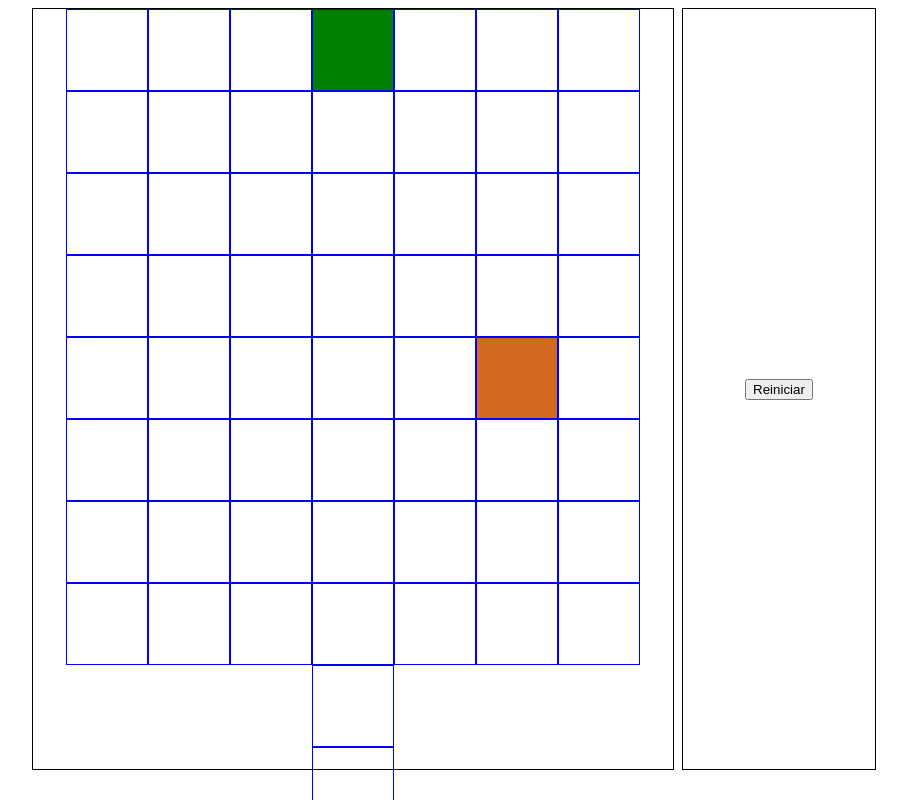
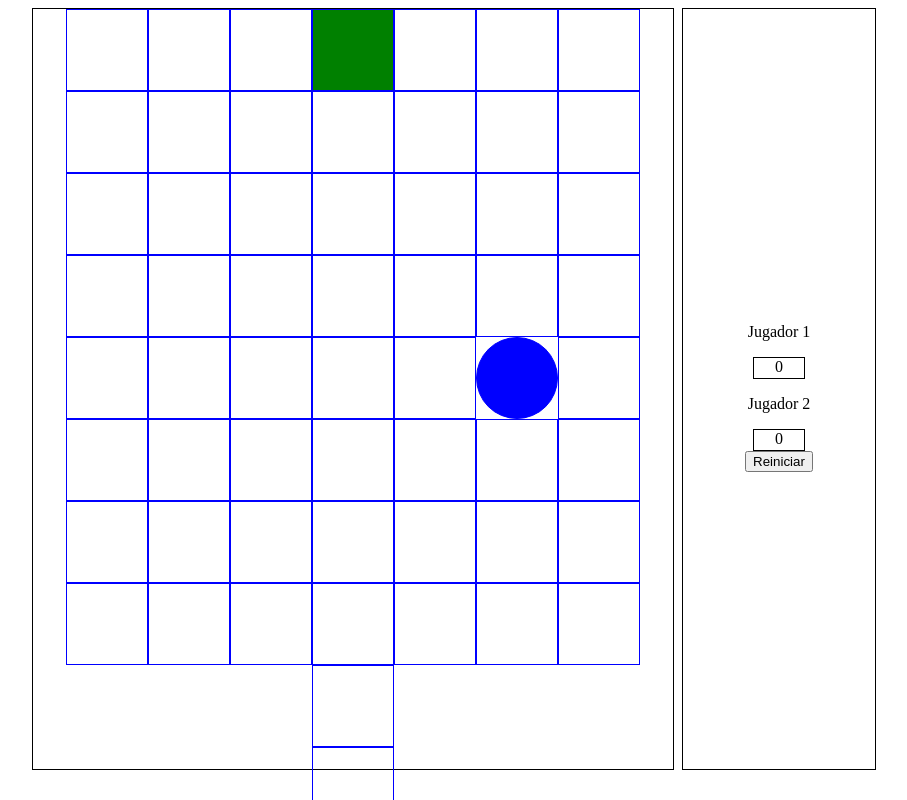
Before and after one commit to mgacen06/Juego-Multijugador, a plain HTML site: page index.html in a window 1280 px wide. Shown: the top 800 px of the page, without its empty margins (186-1093 px from the left). Drawn offline with Linux system fonts and the light colour scheme.

Commit message:
Juego funcionando pero feo y jugadores se pisan

```diff
--- a/app.js
+++ b/app.js
@@ -4,32 +4,54 @@ let main = document.getElementsByTagName('main')[0];
 let nFilas = 8;
 let nColumnas = 8;
 
-let objetivo, j1, j2, turno;
+let objetivo, j1, j2, turno, contj1, contj2;
+
 let divJuego = document.createElement("div");
-divJuego.classList.add('container');
+let div0 ,div;
 
 let divInfo = document.createElement("div");
-divInfo.classList.add('container2');
+let j1Texto = document.createElement("p");
+let j1Puntuacion = document.createElement("div");
+let j2Texto = document.createElement("p");
+let j2Puntuacion = document.createElement("div");
+let reiniciar = document.createElement("button");
 
-let reiniciar = document.createElement("button");
-reiniciar.textContent = "Reiniciar"
-reiniciar.setAttribute("type", "button");
-reiniciar.setAttribute("onclick", "inicio()");
-reiniciar.classList.add('reinicio');
 
-divInfo.appendChild(reiniciar);
-main.appendChild(divJuego);
-main.appendChild(divInfo);
+contj1=0;
+contj2=0;
 
 // Creamos el inicio del tablero
 document.addEventListener('load', inicio());
-reiniciar.setAttribute("onclick", "colocarFichas()");
 
 // Funcion que inicia el tablero
 function inicio() {
-    let div0;
-    let div;
-    // Bucles para crear filas y columas
+    // Crear estructura, un div con el juego otro con la info
+    divJuego.classList.add('container');
+    divInfo.classList.add('container2');
+
+    j1Texto.textContent = "Jugador 1";
+    j1Puntuacion.setAttribute("class", "puntos");
+    j1Puntuacion.textContent=contj1;
+
+    j2Texto.textContent = "Jugador 2";
+    j2Puntuacion.setAttribute("class", "puntos");
+    j2Puntuacion.textContent=contj2;
+
+    reiniciar.textContent = "Reiniciar"
+    reiniciar.setAttribute("type", "button");
+    reiniciar.setAttribute("onclick", "colocarFichas()");
+    reiniciar.classList.add('reinicio');
+
+    divInfo.appendChild(j1Texto);
+    divInfo.appendChild(j1Puntuacion);
+    divInfo.appendChild(j2Texto);
+    divInfo.appendChild(j2Puntuacion);
+    divInfo.appendChild(reiniciar);
+
+    main.appendChild(divJuego);
+    main.appendChild(divInfo);
+
+    // Bucles para crear filas y columas del juego
     for (let i = 0; i < nFilas; i++) {
         div0 = document.createElement('div');
         for (let j = 0; j < nColumnas; j++) {
@@ -45,6 +67,7 @@ function inicio() {
 
 // Function que coloca las casillas inicialmente (ALEATORIO TODO)
 function colocarFichas() {
+
     // El turno empieza para j1
     turno = false;
     // Borrar casillas partida anterior si las hay
@@ -56,6 +79,10 @@ function colocarFichas() {
             dv.classList.remove("j2");
         }
     }
+
+    // Generar el evento de poder mover las fichas
+    document.addEventListener('keydown', mover);
+
     // Generar las 3 posiciones aleatorias sin repetirse
     let posicionesFin = noRepiten();
 
@@ -120,7 +147,6 @@ function getRandomInt(max) {
     return Math.floor(Math.random() * max);
 }
 // Creamos el evento de escucha de tecaldo
-document.addEventListener('keydown', mover);
 
 /**
  * Funcion que detecta el movimiento y ejecuta el cambio de posicion
@@ -295,6 +321,14 @@ function mover(event) {
 function gana(jugador) {
     if (jugador.id == objetivo.id) {
         document.removeEventListener('keydown', mover);
+        // Los tengo puestos al reves pero soy consciente y es facil manejarlos así
+        if(!turno){
+            contj1++;
+            j1Puntuacion.textContent=contj1;
+        } else{
+            contj2++;
+            j2Puntuacion.textContent=contj2;
+        }
     }
 }
 
--- a/style.css
+++ b/style.css
@@ -42,9 +42,19 @@ main{
 }
 
 .j1{
-    background-color: orange;
+    background-color: red;
+    border-radius: 50%;
 }
 
 .j2{
-    background-color: chocolate;
+    background-color: blue;
+    border-radius: 50%;
 }
+
+.puntos{
+    display: flex;
+    border: 1px solid black;
+    width: 50px;
+    height: 20px;
+    justify-content: center;
+}
```
